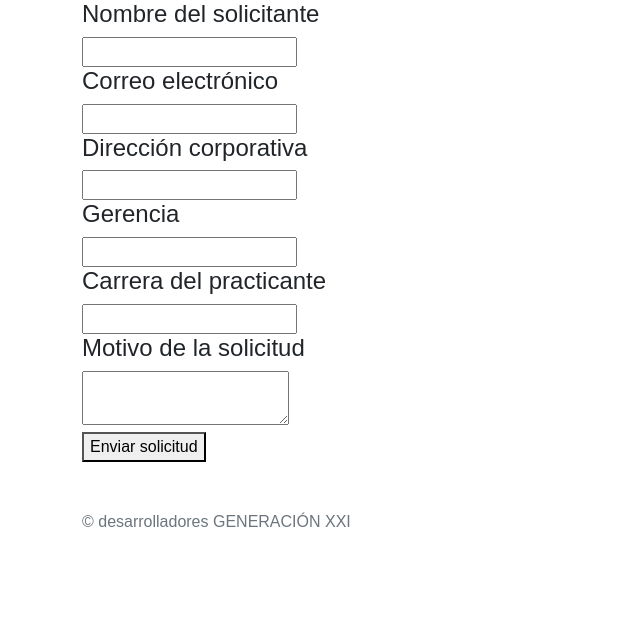
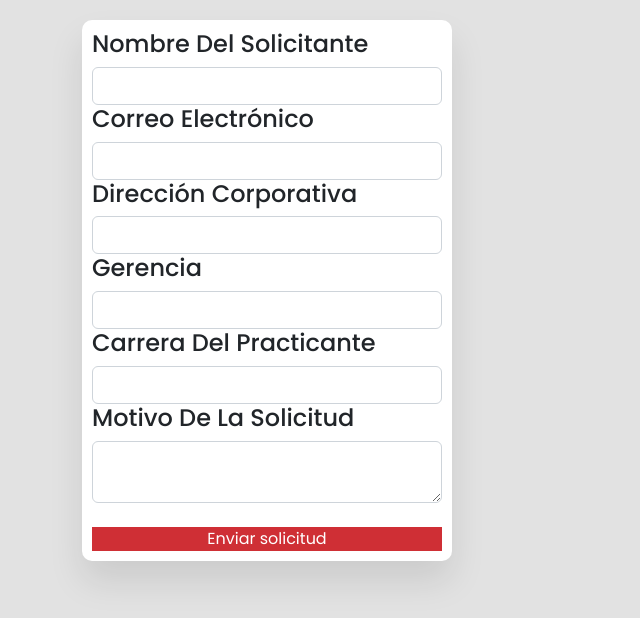
Before and after one commit to YesidSanabria/Proyecto-Generacion-XXI, a Flask app: page /solicitudes in a window 1280 px wide. Shown: the top 618 px of the page, without its empty margins (0-640 px from the left). Run offline with Flask 2, Linux system fonts and the light colour scheme.

Commit message:
Nosequehice1:(

```diff
--- a/app/modules/login.py
+++ b/app/modules/login.py
@@ -1,3 +1,4 @@
+import re
 import pyrebase
 from flask import render_template, request
 import modules.crud as crud
@@ -33,6 +34,7 @@ def index():
         #######################################
         user = crud.getStudentInfo(email)
         options = crud.options
+        req = ''
         #######################################
         if (admin == email):
             putos = 'admin.html'
@@ -40,6 +42,7 @@ def index():
             ema = ema.str.lower()
             print(ema)
             links = storage.child("profile_pictures/jorge.medina@claro.com.co").get_url(None)
+            req = crud.getRequests()
         elif(user['Nombres'] == ''):
             putos = 'formulario.html'
             links = storage.child("profile_pictures/"+email).get_url(None) # obtener la foto si ya existe
@@ -52,7 +55,7 @@ def index():
             #user_id = auth.get_account_info(user['idToken'])
             #session['usr'] = user_id
             #return render_template('formulario.html', user=user)
-            return render_template(putos, usuario=user, opcion=options,l=links)
+            return render_template(putos, usuario=user, opcion=options, l=links, req=req)
 
         except:
             unsuccessful = 'Su correo electrónico o contraseña estan mal digitados, vuelva a intentarlo.'
--- a/app/templates/solicitudes.html
+++ b/app/templates/solicitudes.html
@@ -2,26 +2,40 @@
 
 {% block content %}
 
+<head>
+    <meta charset="UTF-8" />
+    <link rel="stylesheet" type="text/css" href="{{url_for('static', filename='css/admin.css')}}">
+    <!-- Font Awesome Cdn Link -->
+    <link rel="stylesheet" href="https://cdnjs.cloudflare.com/ajax/libs/font-awesome/5.15.4/css/all.min.css" />
+</head>
+
 <body>
 <div class="container">
-    <div class="row">
+
+        <div>
+        <section class="attendance">
+
+            <div class="attendance-list">
                 <form action="/solicitudes" method="post">
                     <h4>Nombre del solicitante</h4>
-            <input type="text" required="required" name="nombre">
+                    <input type="text" class="form-control" required="required" name="nombre">
                     <h4>Correo electrónico</h4>
-            <input type="email" required="required" name="email">
+                    <input type="email" class="form-control" required="required" name="email">
                     <h4>Dirección corporativa</h4>
-            <input type="text" required="required" name="direccion">
+                    <input type="text" class="form-control" required="required" name="direccion">
                     <h4>Gerencia</h4>
-            <input type="text" required="required" name="gerencia">
+                    <input type="text" class="form-control" required="required" name="gerencia">
                     <h4>Carrera del practicante</h4>
-            <input type="text" required="required" name="profesion">
+                    <input type="text" class="form-control" required="required" name="profesion">
                     <h4>Motivo de la solicitud</h4>
-            <textarea required="required" name="motivo"></textarea>
+                    <textarea required="required" class="form-control" name="motivo"></textarea>
                     <br>
-            <button type="submit">Enviar solicitud</button>
+                    <button type="submit" style="width: 350px; background-color: #CF2F35; color: white;">Enviar solicitud</button>
                 </form>
 
+            </div>
+
+        </section>
     </div>
     </div>
 </div>
@@ -30,12 +44,5 @@
 <br>
 <br>
 
-<footer>
-    <div class="container">
-        <div class="row">
-            <p class="copyright text-muted"> &copy; desarrolladores GENERACIÓN XXI </p>
-        </div>
-    </div>
-<footer>
 
 {% endblock %}
--- a/app/templates/view_personal_data.html
+++ b/app/templates/view_personal_data.html
@@ -80,9 +80,8 @@
                 <br>
                 <button class="btn login text-uppercase fw-bold" style="width: 350px; background-color: #FAC401; color: white;" type="submit" name="email" value="{{usuario['Correo corporativo']}}">Actualizar datos</button>
                 <br>
-        </form
-
-        </div>
+            </div>
+            </form>
     </div>
 </div>
 </body>
```
Also changed, not shown: app/templates/admin.html (+29 -0 lines). Lines whose indentation alone changed are shown as unchanged.
